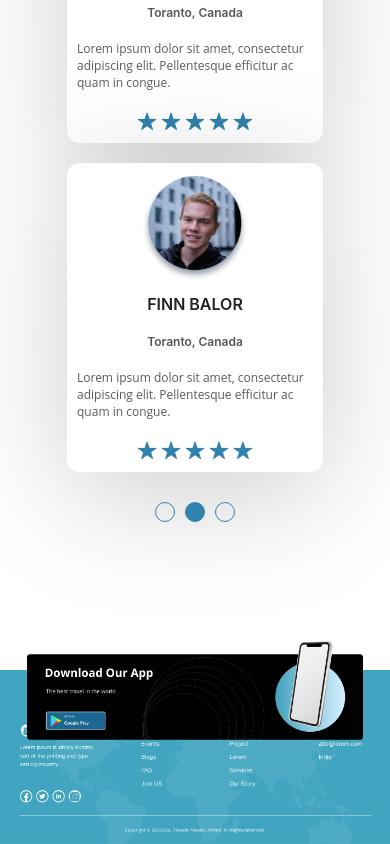
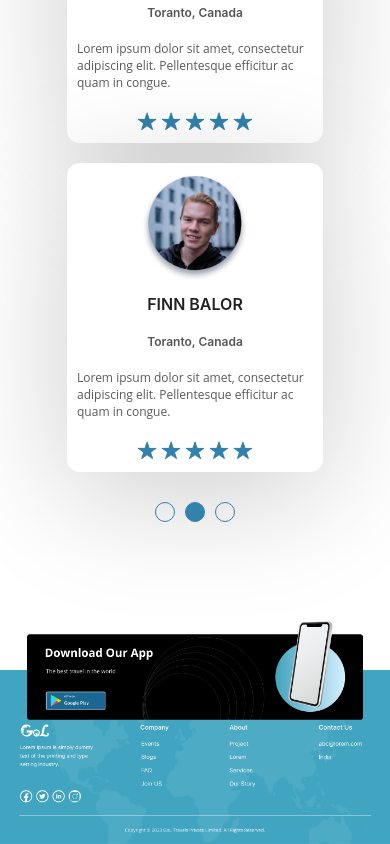
Before and after one commit to Anikesh-developer/Travel_Landing-pg, a React (Create React App) app: page / in a window 390 px wide. Shown: the part 4016-4860 px from the top of the page. Built offline with nearby package versions, Linux system fonts and the light colour scheme.

Commit message:
updating footer.css

```diff
--- a/src/Containers/footer/footer.css
+++ b/src/Containers/footer/footer.css
@@ -24,3 +24,8 @@
     position: relative;
     top: 20px;
 }
+@media screen and (max-width:500px) {
+    .travel__footer-content__upperimage img {
+        top: 70px;
+    }
+}
```
